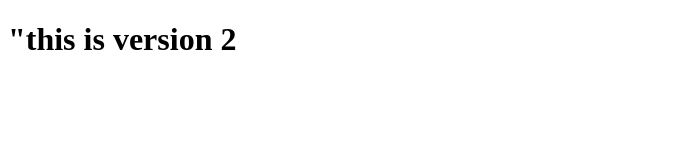
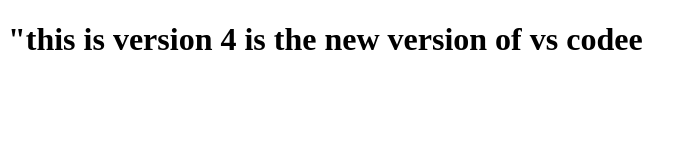
Before and after one commit to Deep-7045/for-check, a plain HTML site: page index.html in a window 1280 px wide. Shown: the whole page, without its empty margins (0-694 px from the left). Drawn offline with Linux system fonts and the light colour scheme.

Commit message:
version55

```diff
--- a/index.html
+++ b/index.html
@@ -6,6 +6,6 @@
     <title>Document</title>
 </head>
 <body>
-        <h1>"this is version 2</h1>
+        <h1>"this is version 4 is the new version of vs codee</h1>
 </body>
 </html>
```
